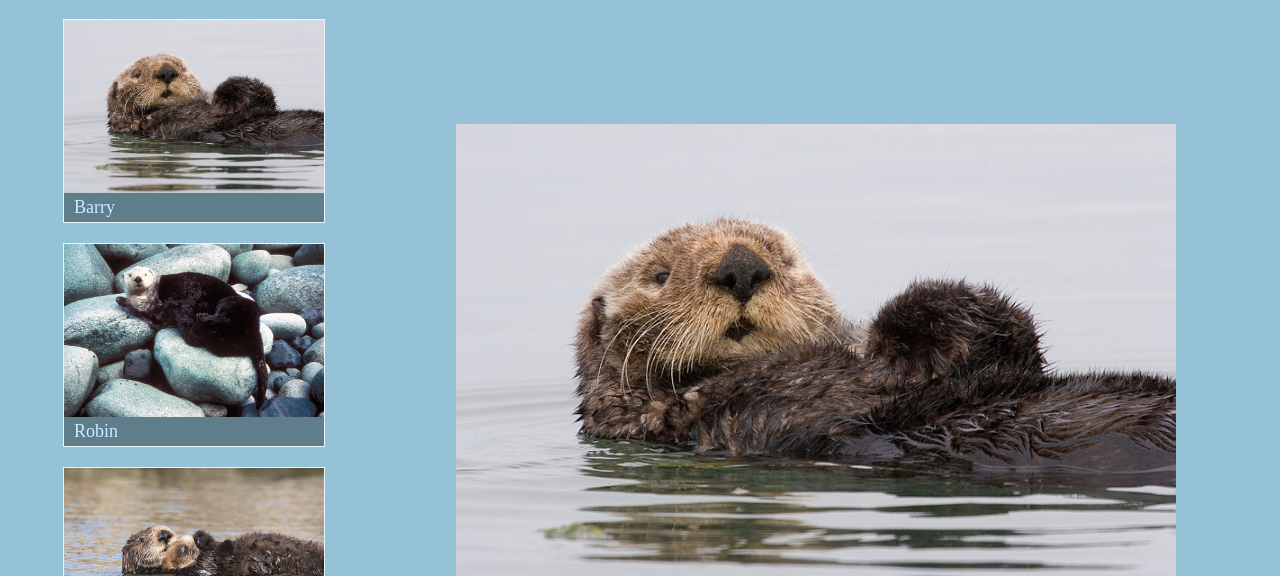
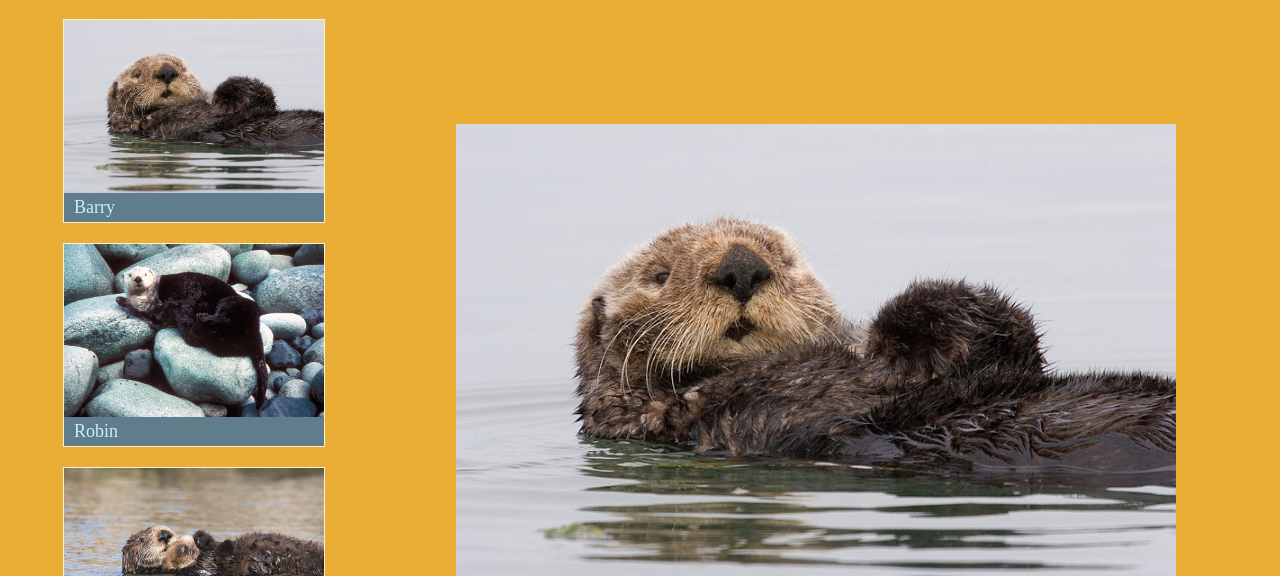
Before and after one commit to KBConsulting/Ottergram, a plain HTML site: page index.html in a window 1280 px wide. Shown: the part 86-662 px from the top of the page. Drawn offline with Linux system fonts and the light colour scheme.

Commit message:
Changing color

```diff
--- a/stylesheets/styles.css
+++ b/stylesheets/styles.css
@@ -26,7 +26,7 @@ body {
   flex-direction: column;
 
   font-size: 10px;
-  background: rgb(149, 194, 215);
+  background: rgb(235, 174, 52);
 }
 
 a {
```
